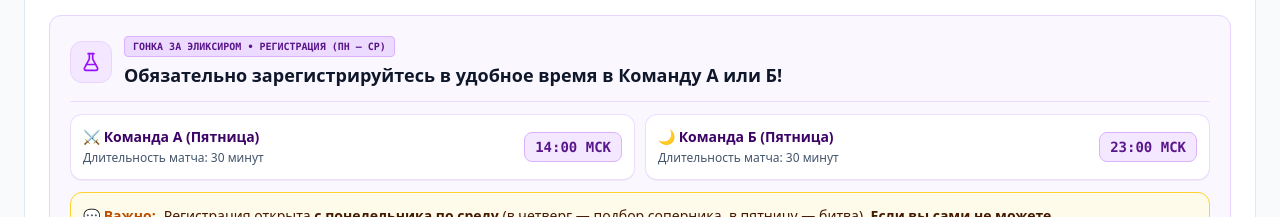
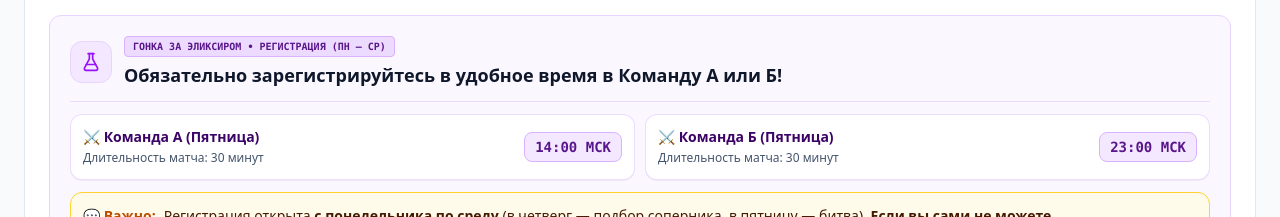
Before and after one commit to doguwar137-ops/alliance-helper, a React (Vite) app: page / in a window 1280 px wide. Shown: the part 900-1117 px from the top of the page. Built offline with nearby package versions, Linux system fonts and the light colour scheme.

Commit message:
style: update icons for Team B
Replace moon icons with sword icons for Team B in the directive view to better reflect the combat theme.

```diff
--- a/src/components/TodayDirective.tsx
+++ b/src/components/TodayDirective.tsx
@@ -327,7 +327,7 @@ ${currentDay.phaseName}
               <div className="p-3 rounded-xl bg-white border border-purple-200/80 shadow-2xs flex items-center justify-between gap-2">
                 <div>
                   <span className="font-extrabold text-purple-950 block">
-                    🌙 Команда Б (Пятница)
+                    ⚔️ Команда Б (Пятница)
                   </span>
                   <span className="text-xs text-slate-600">
                     Длительность матча: 30 минут
@@ -416,7 +416,7 @@ ${currentDay.phaseName}
               <div className="p-3 rounded-xl bg-white border border-rose-200 shadow-2xs flex items-center justify-between gap-2">
                 <div>
                   <span className="font-extrabold text-slate-900 block">
-                    🌙 Команда Б
+                    ⚔️ Команда Б
                   </span>
                   <span className="text-xs text-slate-600">
                     Длительность матча: 30 минут
```
Also changed, not shown: public/assets/aistudio/image_8fc614c9.png (added).
